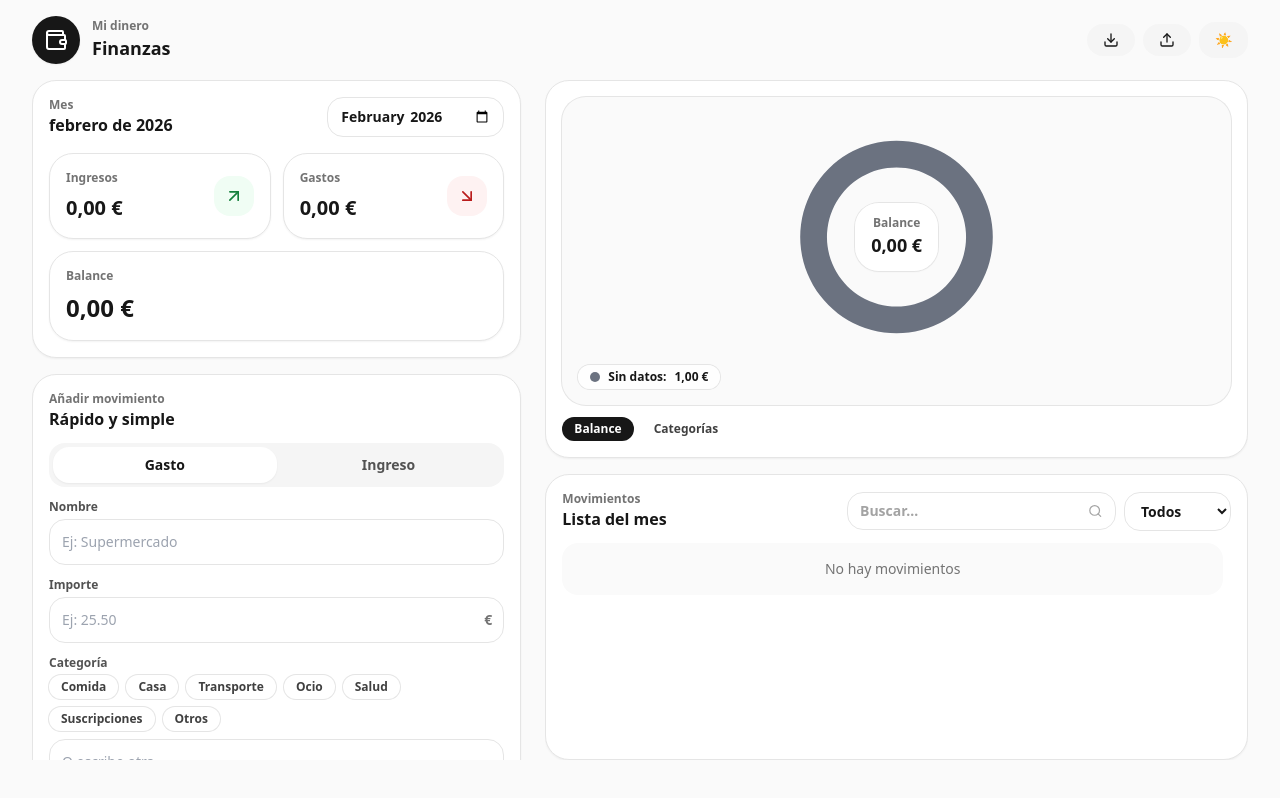
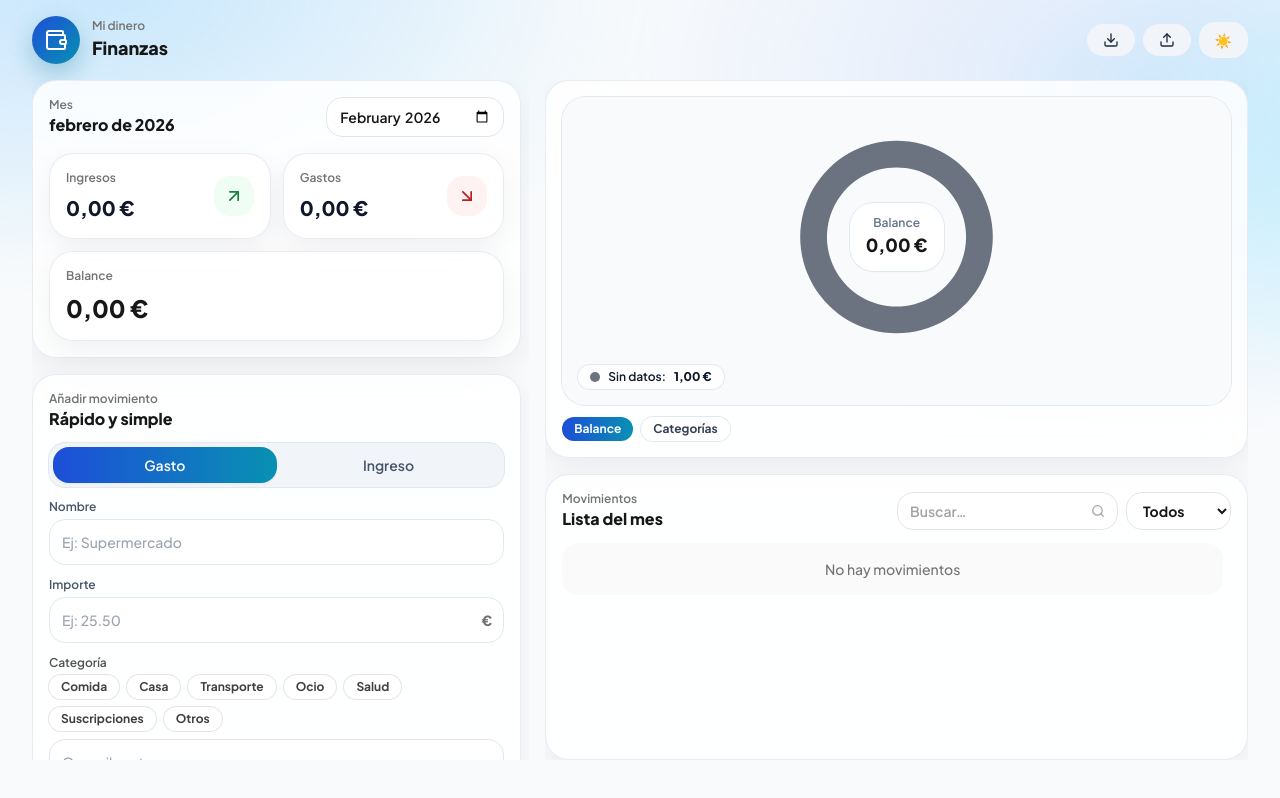
Before and after one commit to alonsofdr29-blip/App-Financies, a React (Vite) app: page / in a window 1280 px wide. Built offline with nearby package versions, Linux system fonts and the light colour scheme.

Commit message:
feat: refresh UI with professional blue palette and refined surfaces

```diff
--- a/src/App.jsx
+++ b/src/App.jsx
@@ -422,14 +422,14 @@ export default function App() {
   }, [safeMonthData.items]);
 
   return (
-    <div className="min-h-screen bg-neutral-50 text-neutral-900 dark:bg-[#0B0F1A] dark:text-neutral-100">
-      <div className="pointer-events-none fixed inset-0 dark:bg-[radial-gradient(900px_600px_at_20%_0%,rgba(99,102,241,0.18),transparent_60%),radial-gradient(700px_500px_at_80%_20%,rgba(16,185,129,0.14),transparent_60%)]" />
+    <div className="min-h-screen text-slate-900 dark:text-slate-100">
+      <div className="pointer-events-none fixed inset-0 bg-[radial-gradient(900px_500px_at_10%_0%,rgba(56,189,248,0.16),transparent_60%),radial-gradient(900px_600px_at_90%_10%,rgba(59,130,246,0.14),transparent_60%)] dark:bg-[radial-gradient(900px_600px_at_20%_0%,rgba(59,130,246,0.2),transparent_60%),radial-gradient(700px_500px_at_80%_20%,rgba(14,165,233,0.18),transparent_60%)]" />
       <div className="relative">
         <div className="mx-auto w-full px-4 py-4 lg:px-8 lg:py-4 lg:h-[calc(100vh-24px)]">
             {/* Header */}
             <div className="flex items-center justify-between">
               <div className="flex items-center gap-3">
-                <div className="flex h-12 w-12 items-center justify-center rounded-3xl bg-neutral-900 text-white shadow-sm">
+                <div className="flex h-12 w-12 items-center justify-center rounded-3xl bg-gradient-to-br from-blue-700 to-cyan-600 text-white shadow-[0_10px_24px_rgba(14,116,144,0.3)]">
                   <Wallet className="h-6 w-6" />
                 </div>
                 <div>
--- a/src/components/ui/Badge.jsx
+++ b/src/components/ui/Badge.jsx
@@ -4,8 +4,8 @@ export default function Badge({ label, emoji }) {
     <span
       className={[
         "inline-flex items-center gap-1 rounded-full px-2 py-1 text-xs ring-1",
-        "bg-neutral-50 ring-neutral-200 text-neutral-800",
-        "dark:bg-white/10 dark:ring-white/10 dark:text-neutral-100",
+        "bg-cyan-50/80 ring-cyan-100 text-slate-800",
+        "dark:bg-cyan-500/15 dark:ring-cyan-500/30 dark:text-cyan-100",
       ].join(" ")}
     >
       <span className="text-sm leading-none">{emoji ?? "🏷️"}</span>
--- a/src/components/ui/Button.jsx
+++ b/src/components/ui/Button.jsx
@@ -11,14 +11,14 @@ export default function Button({
     "inline-flex items-center justify-center gap-2 rounded-2xl px-4 py-2 text-sm font-semibold transition active:scale-[0.99] disabled:opacity-50 disabled:cursor-not-allowed";
   const variants = {
     primary:
-      "bg-neutral-900 text-white hover:bg-neutral-800 " +
-      "dark:bg-white dark:text-neutral-900 dark:hover:bg-white/90",
+      "bg-gradient-to-r from-blue-700 to-cyan-600 text-white shadow-[0_8px_20px_rgba(14,116,144,0.25)] hover:from-blue-600 hover:to-cyan-500 " +
+      "dark:from-blue-600 dark:to-cyan-500 dark:hover:from-blue-500 dark:hover:to-cyan-400",
     soft:
-      "bg-neutral-100 text-neutral-900 hover:bg-neutral-200 " +
-      "dark:bg-white/10 dark:text-neutral-100 dark:hover:bg-white/15",
+      "bg-slate-100 text-slate-800 hover:bg-slate-200 " +
+      "dark:bg-slate-800/80 dark:text-slate-100 dark:hover:bg-slate-700",
     ghost:
-      "bg-transparent text-neutral-900 hover:bg-neutral-100 " +
-      "dark:text-neutral-100 dark:hover:bg-white/10",
+      "bg-transparent text-slate-800 hover:bg-slate-100 " +
+      "dark:text-slate-100 dark:hover:bg-slate-800/70",
     danger: "bg-red-600 text-white hover:bg-red-500",
   };
 
--- a/src/components/ui/ChartCard.jsx
+++ b/src/components/ui/ChartCard.jsx
@@ -10,13 +10,13 @@ export default function ChartCard({
   setChartView,
   expensesByCategory,
   eur,
-  neutralColor = "#6b7280",
+  neutralColor = "#64748b",
 }) {
   const chartData = chartView === "categories" ? expensesByCategory : pieData;
 
   return (
     <SmallCard className="p-4">
-      <div className="rounded-3xl bg-neutral-50 ring-1 ring-neutral-200 dark:bg-white/5 dark:ring-white/10 p-4">
+      <div className="rounded-3xl bg-slate-50/90 ring-1 ring-slate-200 dark:bg-slate-900/70 dark:ring-slate-700 p-4">
         <div className="relative mt-3 h-56">
           <ResponsiveContainer width="100%" height="100%">
             <PieChart key={`${chartView}-${chartData.length}`}>
@@ -40,8 +40,8 @@ export default function ChartCard({
 
           {chartView === "balance" && (
             <div className="pointer-events-none absolute inset-0 grid place-items-center">
-              <div className="rounded-3xl bg-white/90 px-4 py-3 text-center shadow-sm ring-1 ring-neutral-200 backdrop-blur dark:bg-neutral-900/70 dark:ring-white/10">
-                <div className="text-xs font-semibold text-neutral-500 dark:text-neutral-300">Balance</div>
+              <div className="rounded-3xl bg-white/90 px-4 py-3 text-center shadow-sm ring-1 ring-slate-200 backdrop-blur dark:bg-slate-900/85 dark:ring-slate-700">
+                <div className="text-xs font-semibold text-slate-500 dark:text-slate-300">Balance</div>
                 <div className={`text-lg font-extrabold ${balanceAccent}`}>{eur(totals.balance)}</div>
               </div>
             </div>
@@ -52,7 +52,7 @@ export default function ChartCard({
           {chartData.map((x) => (
             <span
               key={x.name}
-              className="inline-flex items-center gap-2 rounded-full bg-white/80 px-3 py-1 text-xs font-semibold ring-1 ring-neutral-200 dark:bg-neutral-900/80 dark:ring-neutral-700"
+              className="inline-flex items-center gap-2 rounded-full bg-white/80 px-3 py-1 text-xs font-semibold ring-1 ring-slate-200 dark:bg-slate-900/80 dark:ring-slate-700"
             >
               <span className="h-2.5 w-2.5 rounded-full" style={{ backgroundColor: x?.color ?? neutralColor }} />
               {x.name}: <span className="font-extrabold">{eur(x.value)}</span>
@@ -66,8 +66,8 @@ export default function ChartCard({
           onClick={() => setChartView("balance")}
           className={`rounded-full px-3 py-1 text-xs font-bold transition ${
             chartView === "balance"
-              ? "bg-neutral-900 text-white dark:bg:white dark:text-neutral-900"
-              : "bg-white/70 text-neutral-700 dark:bg-white/10 dark:text-neutral-300"
+              ? "bg-gradient-to-r from-blue-700 to-cyan-600 text-white"
+              : "bg-white/70 text-slate-700 ring-1 ring-slate-200 dark:bg-slate-800/80 dark:text-slate-300 dark:ring-slate-700"
           }`}
           type="button"
         >
@@ -77,8 +77,8 @@ export default function ChartCard({
           onClick={() => setChartView("categories")}
           className={`rounded-full px-3 py-1 text-xs font-bold transition ${
             chartView === "categories"
-              ? "bg-neutral-900 text-white dark:bg:white dark:text-neutral-900"
-              : "bg-white/70 text-neutral-700 dark:bg-white/10 dark:text-neutral-300"
+              ? "bg-gradient-to-r from-blue-700 to-cyan-600 text-white"
+              : "bg-white/70 text-slate-700 ring-1 ring-slate-200 dark:bg-slate-800/80 dark:text-slate-300 dark:ring-slate-700"
           }`}
           type="button"
         >
--- a/src/components/ui/Input.jsx
+++ b/src/components/ui/Input.jsx
@@ -1,14 +1,14 @@
 export default function Input({ label, value, onChange, placeholder, type = "text", right }) {
   return (
     <label className="block">
-      <div className="mb-1 text-xs font-semibold text-neutral-600 dark:text-neutral-300">{label}</div>
+      <div className="mb-1 text-xs font-semibold text-slate-600 dark:text-slate-300">{label}</div>
       <div className="relative">
         <input
           type={type}
           value={value}
           onChange={(e) => onChange(e.target.value)}
           placeholder={placeholder}
-          className="w-full rounded-2xl border px-3 py-3 text-sm outline-none border-neutral-200 bg-white text-neutral-900 focus:ring-2 focus:ring-neutral-200 dark:border-white/10 dark:bg-white/5 dark:text-neutral-100 dark:placeholder:text-neutral-400 dark:focus:ring-white/15"
+          className="w-full rounded-2xl border px-3 py-3 text-sm outline-none border-slate-200 bg-white/90 text-slate-900 focus:ring-2 focus:ring-cyan-200 dark:border-slate-700 dark:bg-slate-900/80 dark:text-slate-100 dark:placeholder:text-slate-400 dark:focus:ring-cyan-700/40"
         />
         {right ? <div className="pointer-events-none absolute inset-y-0 right-3 flex items-center">{right}</div> : null}
       </div>
--- a/src/components/ui/Segmented.jsx
+++ b/src/components/ui/Segmented.jsx
@@ -1,11 +1,11 @@
 export default function Segmented({ value, onChange }) {
   return (
-    <div className="grid grid-cols-2 rounded-2xl bg-neutral-100 p-1 dark:bg-white/10">
+    <div className="grid grid-cols-2 rounded-2xl bg-slate-100 p-1 ring-1 ring-slate-200 dark:bg-slate-800/80 dark:ring-slate-700">
       <button
         className={`rounded-2xl px-3 py-2 text-sm font-semibold transition ${
           value === "expense"
-            ? "bg-white shadow-sm dark:bg-white/15 dark:text-neutral-100"
-            : "text-neutral-600 hover:text-neutral-900 dark:text-neutral-300 dark:hover:text-white"
+            ? "bg-gradient-to-r from-blue-700 to-cyan-600 text-white shadow-sm"
+            : "text-slate-600 hover:text-slate-900 dark:text-slate-300 dark:hover:text-white"
         }`}
         onClick={() => onChange("expense")}
         type="button"
@@ -15,8 +15,8 @@ export default function Segmented({ value, onChange }) {
       <button
         className={`rounded-2xl px-3 py-2 text-sm font-semibold transition ${
           value === "income"
-            ? "bg-white shadow-sm dark:bg-white/15 dark:text-neutral-100"
-            : "text-neutral-600 hover:text-neutral-900 dark:text-neutral-300 dark:hover:text-white"
+            ? "bg-gradient-to-r from-blue-700 to-cyan-600 text-white shadow-sm"
+            : "text-slate-600 hover:text-slate-900 dark:text-slate-300 dark:hover:text-white"
         }`}
         onClick={() => onChange("income")}
         type="button"
--- a/src/components/ui/SmallCard.jsx
+++ b/src/components/ui/SmallCard.jsx
@@ -2,9 +2,9 @@ export default function SmallCard({ children, className = "" }) {
   return (
     <div
       className={[
-        "rounded-3xl border shadow-sm",
-        "border-neutral-200 bg-white",
-        "dark:border-white/10 dark:bg-white/5 dark:shadow-none",
+        "rounded-3xl border shadow-[0_10px_30px_rgba(15,23,42,0.06)]",
+        "border-slate-200/80 bg-white/85",
+        "dark:border-slate-700/70 dark:bg-slate-900/70 dark:shadow-[0_10px_30px_rgba(2,6,23,0.35)]",
         "backdrop-blur-xl",
         className,
       ].join(" ")}
--- a/src/index.css
+++ b/src/index.css
@@ -1,3 +1,45 @@
+@import url("https://fonts.googleapis.com/css2?family=Plus+Jakarta+Sans:wght@500;600;700;800&display=swap");
+
 @tailwind base;
 @tailwind components;
 @tailwind utilities;
+
+:root {
+  color-scheme: light;
+}
+
+* {
+  font-family: "Plus Jakarta Sans", "Segoe UI", sans-serif;
+}
+
+body {
+  margin: 0;
+  min-height: 100vh;
+  background:
+    radial-gradient(1200px 700px at -5% -15%, #dbeafe 0%, transparent 55%),
+    radial-gradient(900px 500px at 110% 20%, #cffafe 0%, transparent 50%),
+    #f8fafc;
+  color: #0f172a;
+}
+
+.dark body {
+  background:
+    radial-gradient(1200px 700px at -5% -10%, rgba(30, 64, 175, 0.35) 0%, transparent 55%),
+    radial-gradient(900px 600px at 100% 10%, rgba(8, 145, 178, 0.25) 0%, transparent 55%),
+    #020617;
+  color: #e2e8f0;
+}
+
+::-webkit-scrollbar {
+  width: 10px;
+  height: 10px;
+}
+
+::-webkit-scrollbar-thumb {
+  background: #cbd5e1;
+  border-radius: 999px;
+}
+
+.dark ::-webkit-scrollbar-thumb {
+  background: #334155;
+}
```
